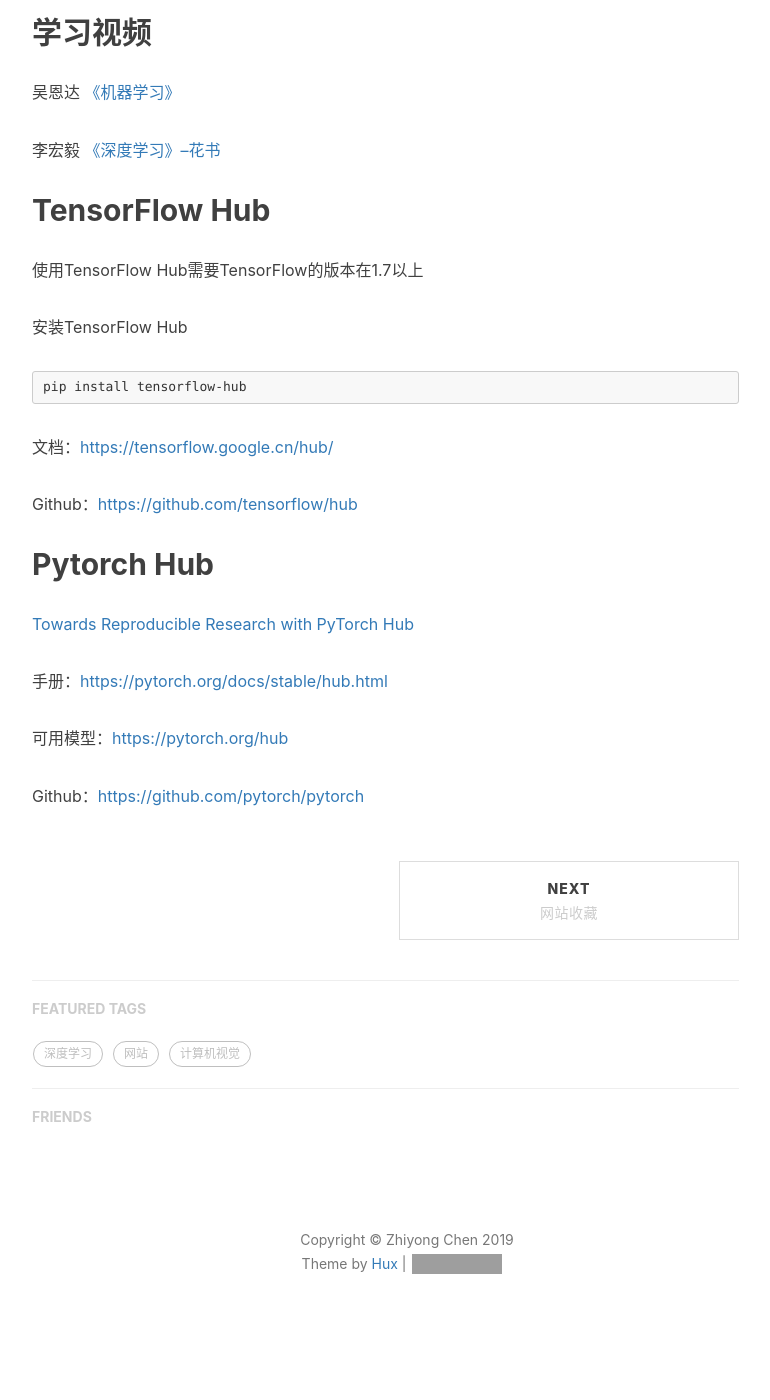
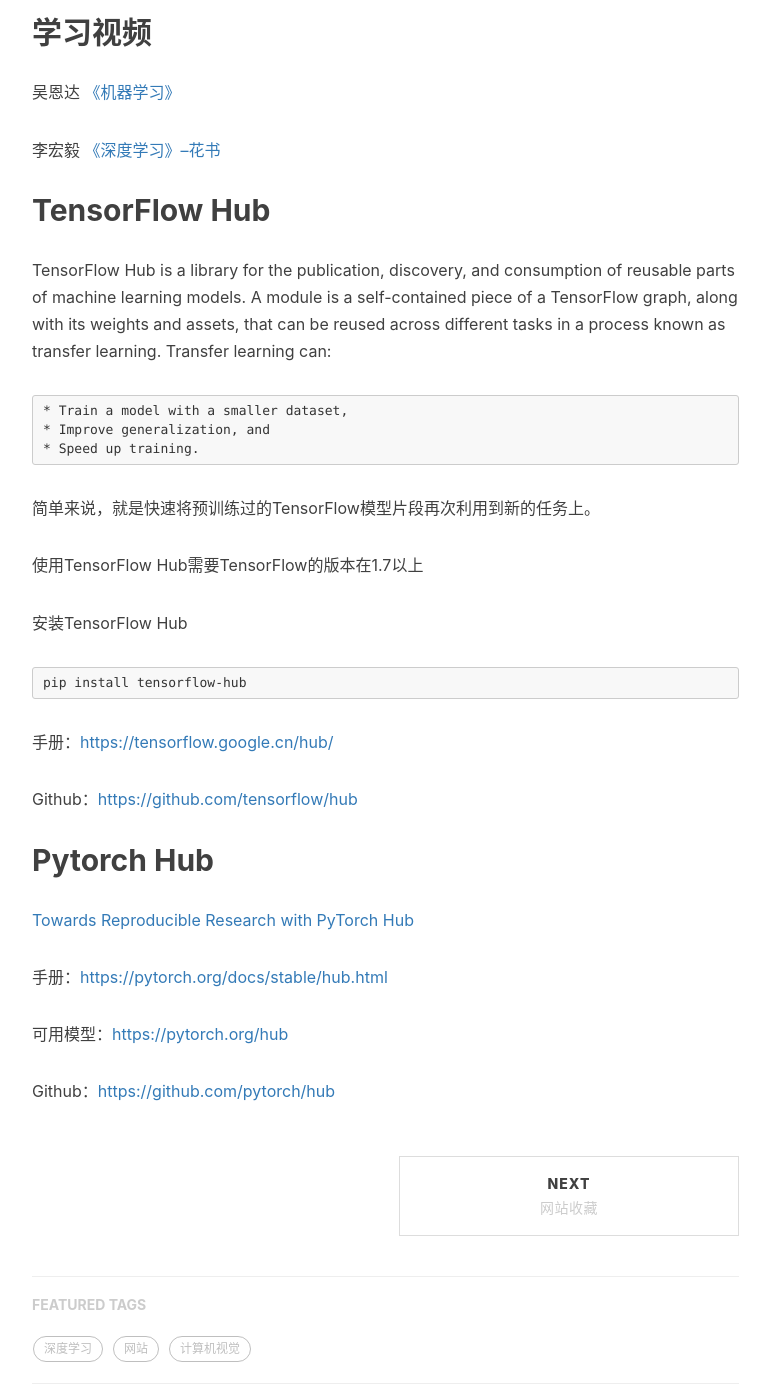
Before and after one commit to ChihyongChen/home, a Jekyll site: the page built from _posts/2019-06-12-learn-deeplearning.markdown, in a window 1280 px wide and 1400 px high, scrolled down 622 px. Shown: the whole window, without its empty margins (233-1003 px from the left). Built offline with Jekyll 4.4.1, drawn with Linux system fonts in a browser that asks for light colours; nearby versions of some CDN libraries; comment, search, counter and statistics services are not loaded; before the commit the page ends 1990 px from its top, so only the background shows below that; grey boxes are pictures that could not be loaded.

Commit message:
Update 2019-06-12-learn-deeplearning.markdown

````diff
--- a/_posts/2019-06-12-learn-deeplearning.markdown
+++ b/_posts/2019-06-12-learn-deeplearning.markdown
@@ -21,6 +21,14 @@ tags:
 
 ## TensorFlow Hub
 
+TensorFlow Hub is a library for the publication, discovery, and consumption of reusable parts of machine learning models. A module is a self-contained piece of a TensorFlow graph, along with its weights and assets, that can be reused across different tasks in a process known as transfer learning. Transfer learning can:
+
+    * Train a model with a smaller dataset,
+    * Improve generalization, and
+    * Speed up training.
+
+简单来说，就是快速将预训练过的TensorFlow模型片段再次利用到新的任务上。
+
 使用TensorFlow Hub需要TensorFlow的版本在1.7以上
 
 安装TensorFlow Hub
@@ -29,7 +37,7 @@ tags:
 pip install tensorflow-hub
 ```
 
-文档：[https://tensorflow.google.cn/hub/](https://tensorflow.google.cn/hub/)
+手册：[https://tensorflow.google.cn/hub/](https://tensorflow.google.cn/hub/)
 
 Github：[https://github.com/tensorflow/hub](https://github.com/tensorflow/hub)
 
@@ -41,4 +49,4 @@ Github：[https://github.com/tensorflow/hub](https://github.com/tensorflow/hub)
 
 可用模型：[https://pytorch.org/hub](https://pytorch.org/hub)
 
-Github：[https://github.com/pytorch/pytorch](https://github.com/pytorch/pytorch)
+Github：[https://github.com/pytorch/hub](https://github.com/pytorch/hub)
````
